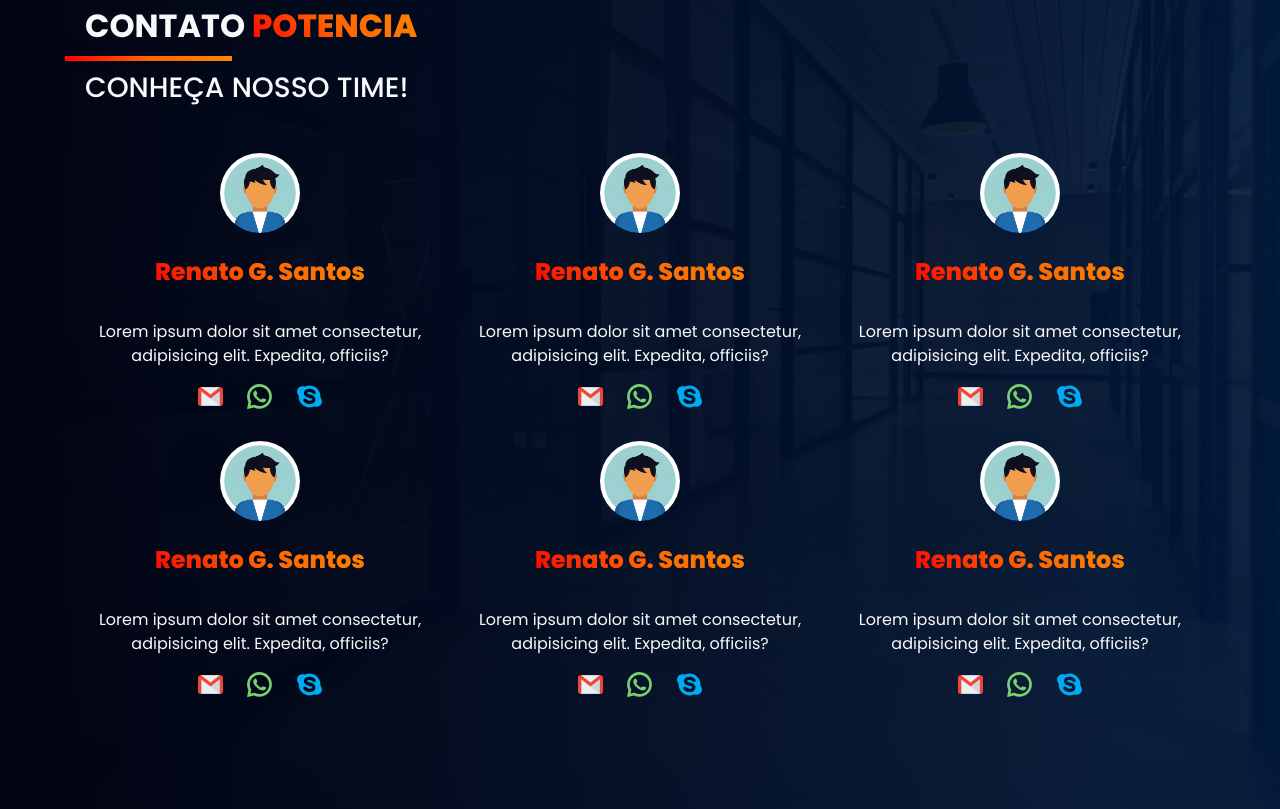
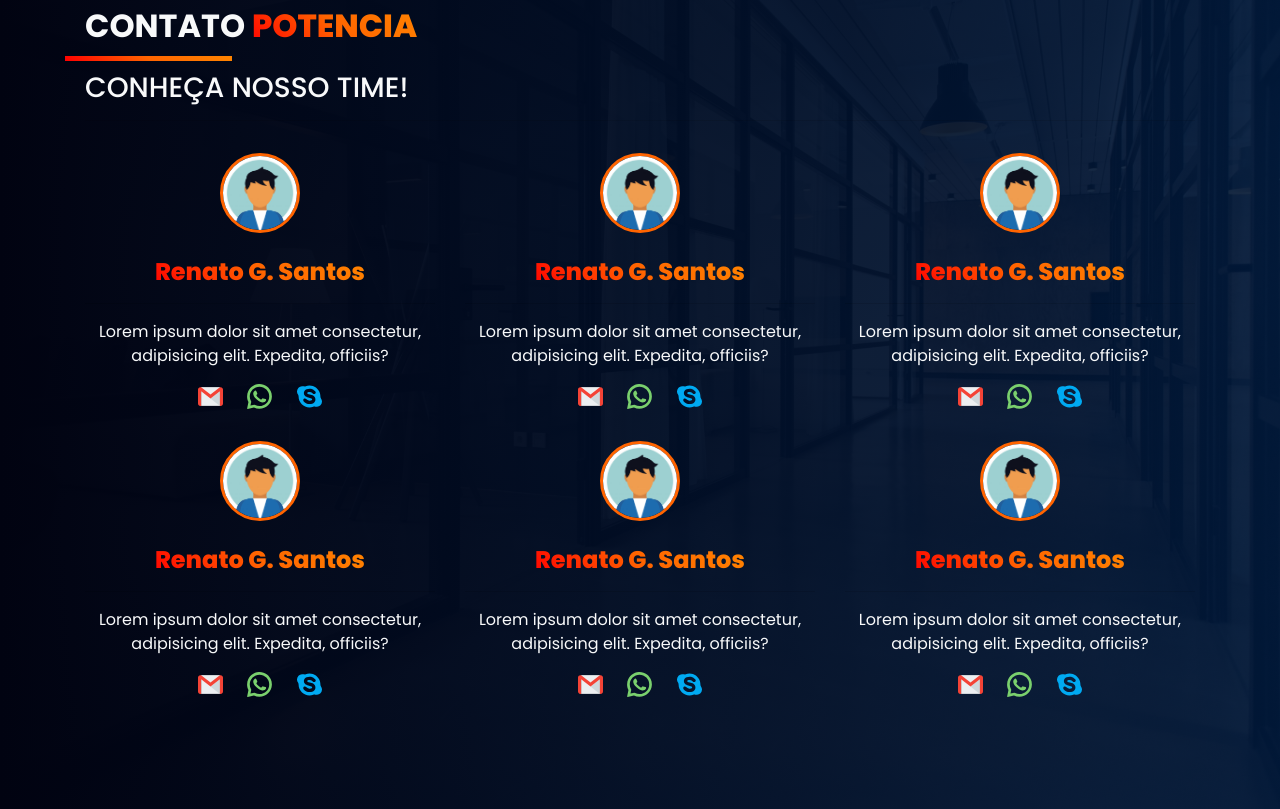
Before and after one commit to renatogsantos/NewSite, a plain HTML site: page index.html in a window 1280 px wide. Shown: the part 3004-3813 px from the top of the page. Drawn offline with nearby package versions, Linux system fonts and the light colour scheme.

Commit message:
update
favicon

```diff
--- a/index.html
+++ b/index.html
@@ -6,6 +6,7 @@
   <!-- Required meta tags -->
   <meta charset="utf-8">
   <meta name="viewport" content="width=device-width, initial-scale=1, shrink-to-fit=no">
+  <link rel="shortcut icon" href="assets/favicon.png" type="image/x-icon">
   <script src="https://kit.fontawesome.com/269a1099c1.js" crossorigin="anonymous"></script>
   <!-- Bootstrap CSS -->
   <script src="https://unpkg.com/scrollreveal@4"></script>
--- a/scss/style.scss
+++ b/scss/style.scss
@@ -185,6 +185,7 @@ span{
   border-radius:50%;
   width: 80px;
   margin-bottom: 25px;
+  border:3px solid #ff6400;
 }
 .social-icon{
   width:25px;
```
Also changed, not shown: assets/favicon.png (added), scss/style.css, 1 other file.
